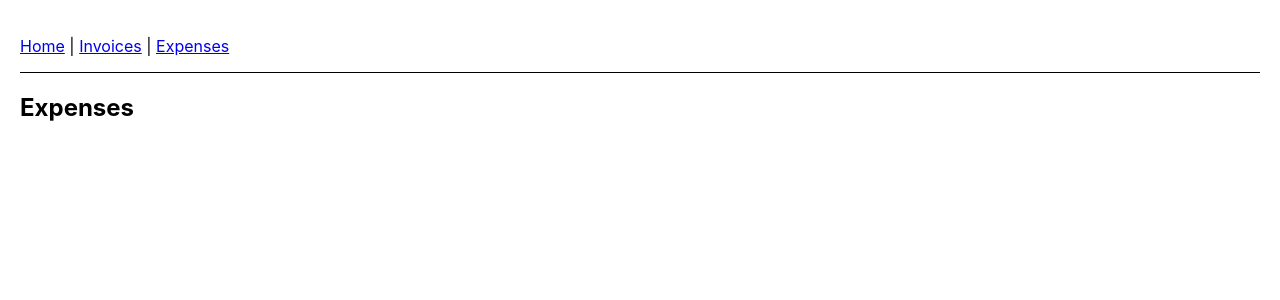
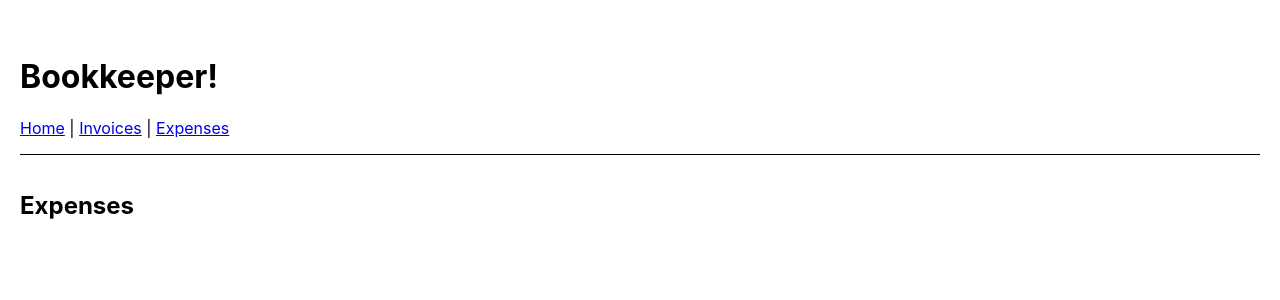
Before and after one commit to vincentDubresson/WCS-React-Router-Tutorial, a React (Create React App) app: page /expenses in a window 1280 px wide. Shown: the top 300 px of the page. Built offline with nearby package versions, Linux system fonts and the light colour scheme.

Commit message:
Imbrication des routes 'Expenses' et 'Invoices' directement dans la route 'App'

```diff
--- a/src/App.js
+++ b/src/App.js
@@ -1,6 +1,6 @@
 import React from 'react';
 import './App.css';
-
+import { Outlet } from 'react-router-dom';
 /**
  * On importe ci-dessous tous les composants qui seront intégrés à App()
  */
@@ -9,8 +9,11 @@ import Navbar from './components/Navbar';
 export default function App() {
   return (
     <div style={{ padding: "1rem 0" }}>
+      <h1>Bookkeeper!</h1>
       <Navbar />
-      <h1>Bookkeeper!</h1>
+      {/* Ici, Outlet sert à afficher les routes enfants
+          tout en gardant le contenu du parent ! */}
+      <Outlet />
     </div>
   );
 }
--- a/src/index.js
+++ b/src/index.js
@@ -19,9 +19,12 @@ root.render(
   <Router>
     {/* Nous allons intégrer directement ici toutes les routes */}
     <Routes>
-      <Route path="/" element={<App />} />
-      <Route path="/invoices" element={<Invoices />} />
-      <Route path="/expenses" element={<Expenses />} />
+      <Route path="/" element={<App />}>
+        {/* Nous imbriquons les routes filles afin d'éviter une répétition du code
+            notamment pour la Navbar */}
+        <Route path="invoices" element={<Invoices />} />
+        <Route path="expenses" element={<Expenses />} />
+      </Route>
     </Routes>
   </Router>
 );
--- a/src/routes/Expenses.jsx
+++ b/src/routes/Expenses.jsx
@@ -3,12 +3,10 @@
  * Ce n'est pas obligatoire mais cela rend l'organisation plus simple
  * si vous êtes ammené à développer un grosse application.
  */
-import Navbar from "../components/Navbar";
 
 export default function Expenses() {
     return(
         <main style={{ padding: "1rem 0" }}>
-            <Navbar />
             <h2>Expenses</h2>
         </main>
     )
--- a/src/routes/Invoices.jsx
+++ b/src/routes/Invoices.jsx
@@ -3,12 +3,10 @@
  * Ce n'est pas obligatoire mais cela rend l'organisation plus simple
  * si vous êtes ammené à développer un grosse application.
  */
-import Navbar from "../components/Navbar";
 
 export default function Invoices() {
     return(
         <main style={{ padding: "1rem 0" }}>
-            <Navbar />
             <h2>Invoices</h2>
         </main>
     );
```
